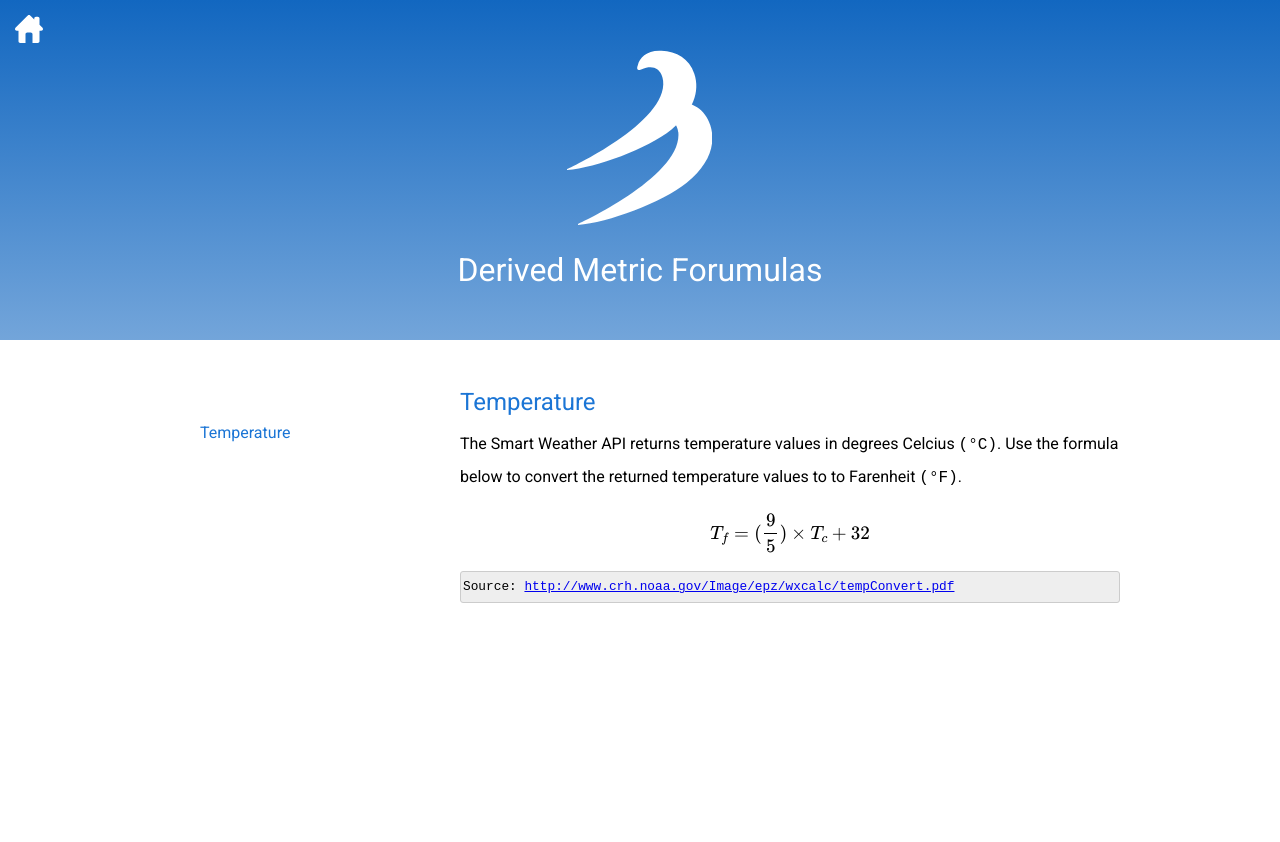
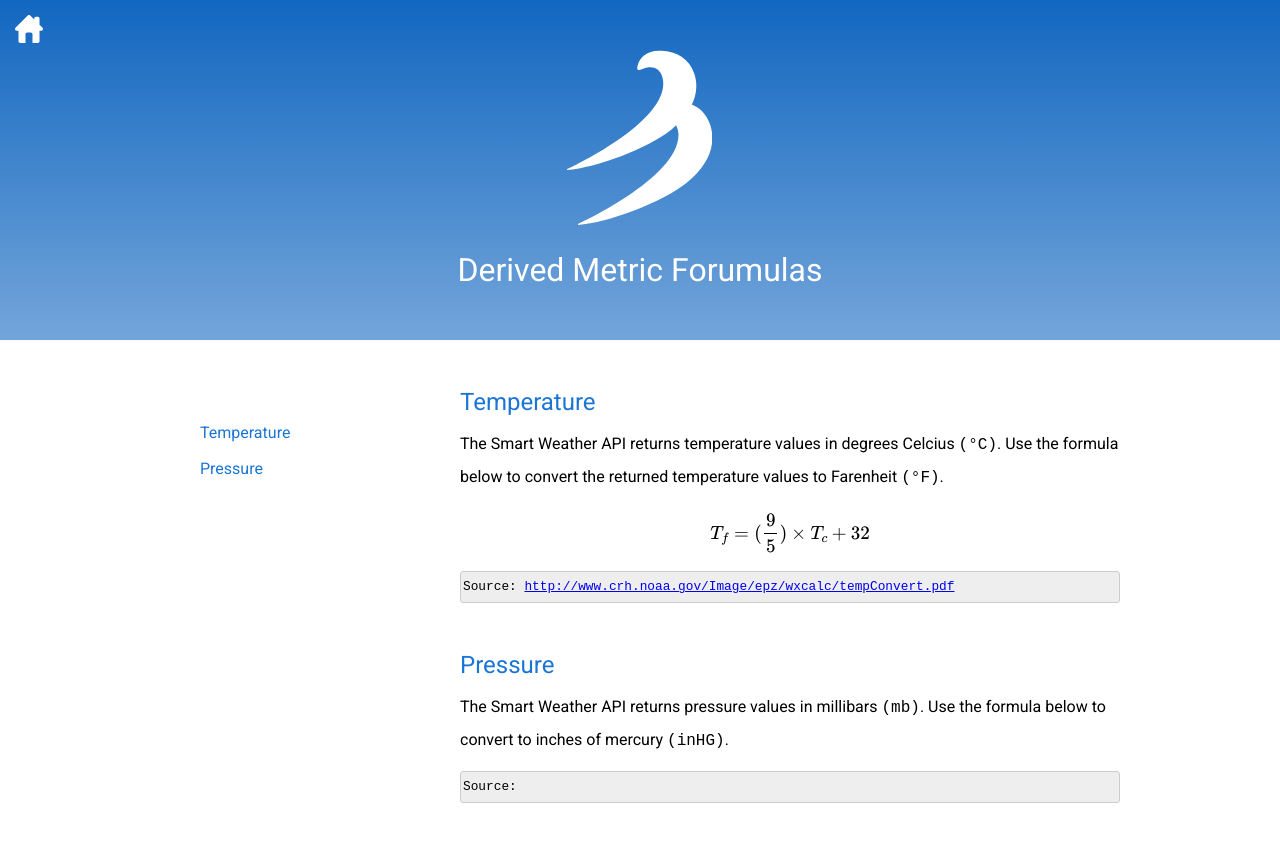
Before and after one commit to WeatherFlow/SmartWeather, a Jekyll site: the page built from api/derived-metric-formulas.html, in a window 1280 px wide. Shown: the top 842 px of the page. Built offline with Jekyll 4.4.1, drawn with Linux system fonts in a browser that asks for light colours; nearby versions of some CDN libraries; formulas are drawn with MathJax 3.

Commit message:
Update derived-metric-formulas.html

```diff
--- a/api/derived-metric-formulas.html
+++ b/api/derived-metric-formulas.html
@@ -5,14 +5,20 @@ title: Derived Metric Forumulas
 <div id="sidebar">
   <ul class="category-list">
     <li><a href="#temp">Temperature</a></li>
+    <li><a href="#pressure">Pressure</a></li>
   </ul>
 </div>
 
 <div id="posts">
   <div class="post">
     <h1><a name="temp">Temperature</a></h1>
-    <p>The Smart Weather API returns temperature values in degrees Celcius <span class="monospace">(&deg;C)</span>.  Use the formula below to convert the returned temperature values to to Farenheit <span class="monospace">(&deg;F)</span>.</p>
+    <p>The Smart Weather API returns temperature values in degrees Celcius <span class="monospace">(&deg;C)</span>.  Use the formula below to convert the returned temperature values to Farenheit <span class="monospace">(&deg;F)</span>.</p>
     <p>$$T_{f} = (\frac{9}{5})\times{}T_{c}+32$$</p>
     <p class="source">Source: <a href="http://www.crh.noaa.gov/Image/epz/wxcalc/tempConvert.pdf">http://www.crh.noaa.gov/Image/epz/wxcalc/tempConvert.pdf</a>
   </div>
+  <div class="post">
+    <h1><a name="pressure">Pressure</a></h1>
+    <p>The Smart Weather API returns pressure values in millibars <span class="monospace">(mb)</span>.  Use the formula below to convert to inches of mercury <span class="monospace">(inHG)</span>.</p>
+    <p class="source">Source: <a href=""></a></p>
+  </div>
 </div>
```
